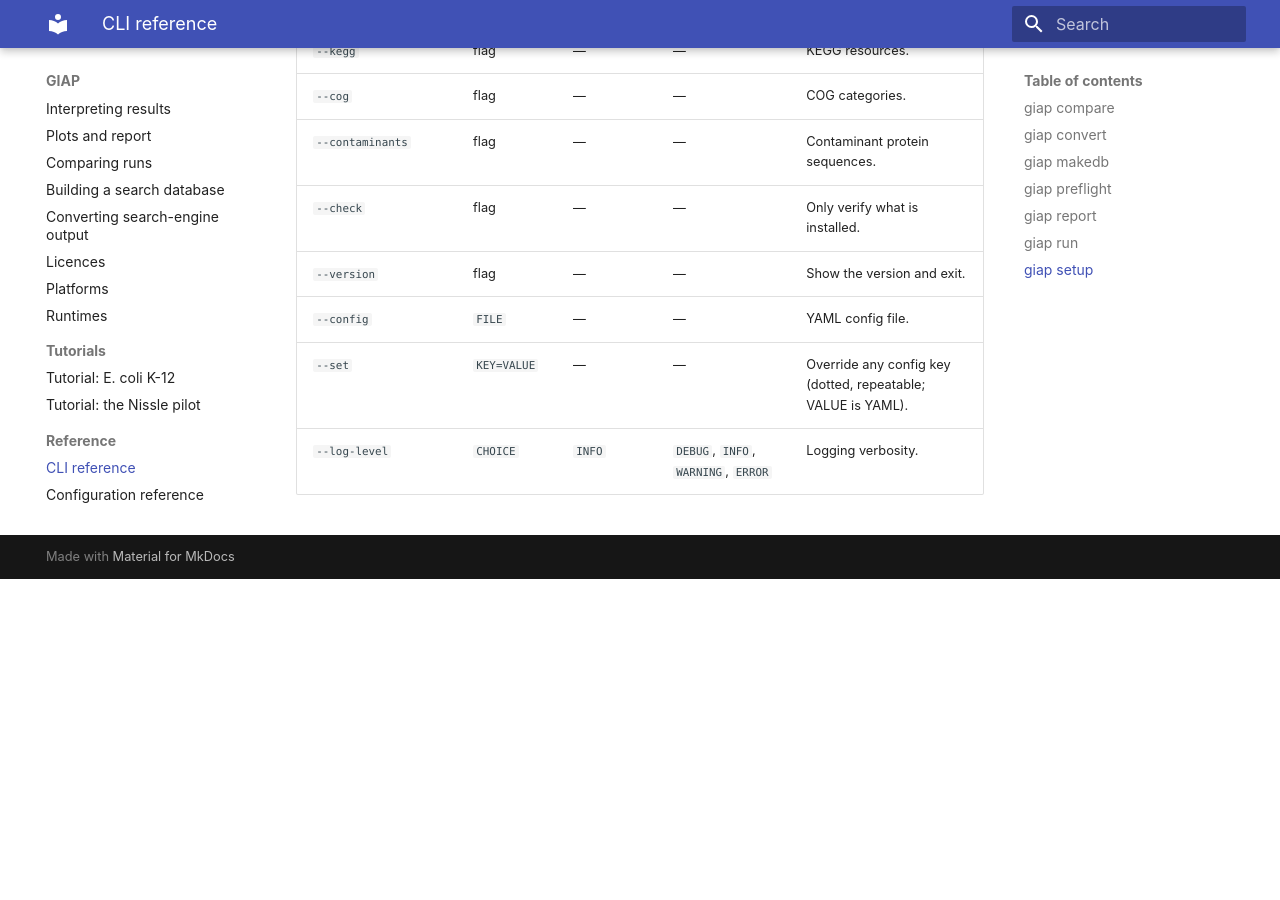
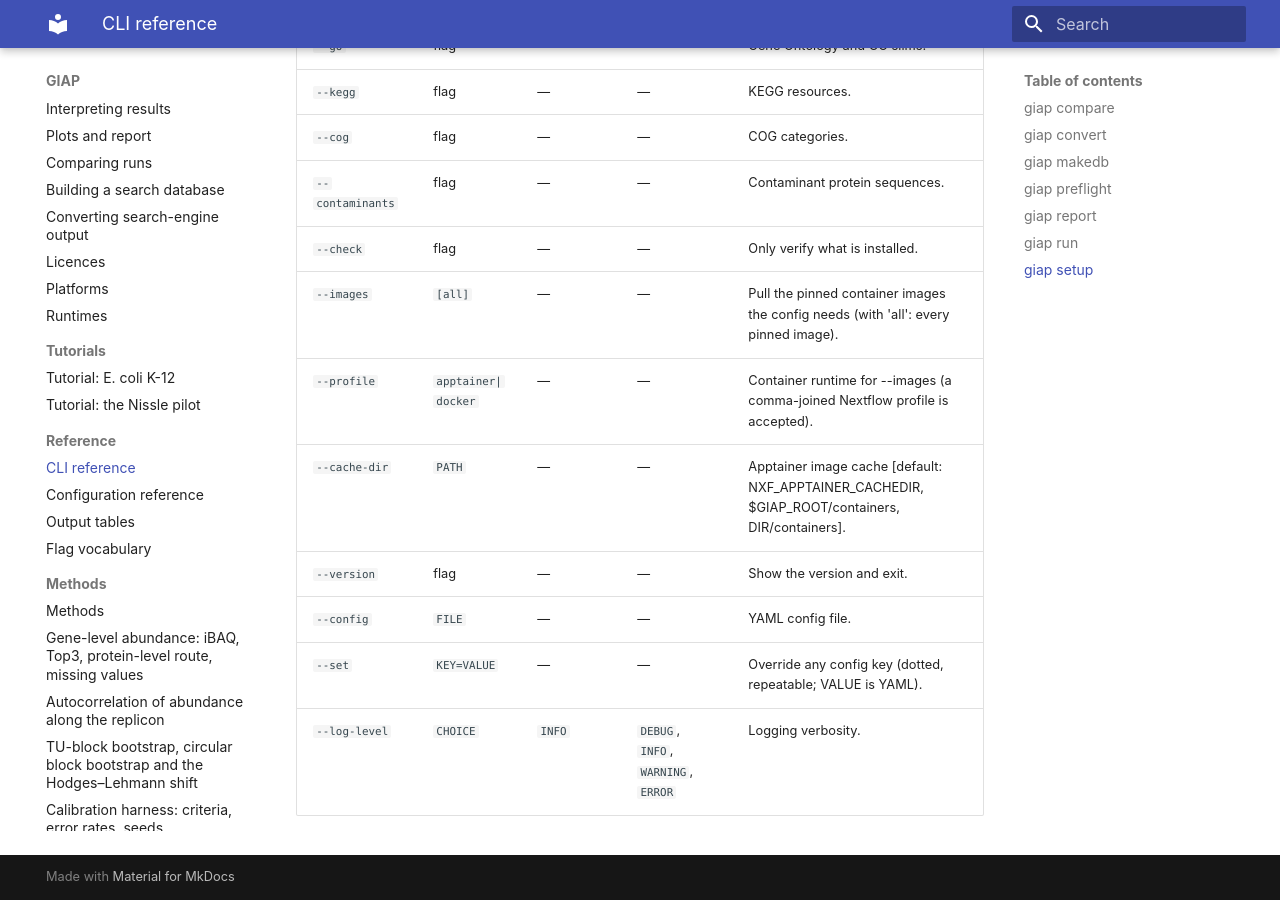
Before and after one commit to khoa-yelo/giap, an MkDocs documentation site: the page built from docs/reference/cli.md, in a window 1280 px wide and 900 px high, scrolled down 6826 px. Built offline with MkDocs 1.6.1 and Material for MkDocs 9.7.7, drawn with Linux system fonts in a browser that asks for light colours; before the commit the page ends 7405 px from its top, so only the background shows below that.

Commit message:
docs(reference): regenerate cli.md for setup --images, --profile, --cache-dir
Agent-Role: implementer
Co-Authored-By: Claude Opus 5.5 <noreply@anthropic.com>
Claude-Session: https://claude.ai/code/session_01PrvuX9xr7fWwMTpHJxPSjm

```diff
--- a/docs/reference/cli.md
+++ b/docs/reference/cli.md
@@ -141,6 +141,9 @@ Download databases and models (writes DIR/db_manifest.json).
 | `--cog` | flag | — | — | COG categories. |
 | `--contaminants` | flag | — | — | Contaminant protein sequences. |
 | `--check` | flag | — | — | Only verify what is installed. |
+| `--images` | `[all]` | — | — | Pull the pinned container images the config needs (with 'all': every pinned image). |
+| `--profile` | `apptainer|docker` | — | — | Container runtime for --images (a comma-joined Nextflow profile is accepted). |
+| `--cache-dir` | `PATH` | — | — | Apptainer image cache [default: NXF_APPTAINER_CACHEDIR, $GIAP_ROOT/containers, DIR/containers]. |
 | `--version` | flag | — | — | Show the version and exit. |
 | `--config` | `FILE` | — | — | YAML config file. |
 | `--set` | `KEY=VALUE` | — | — | Override any config key (dotted, repeatable; VALUE is YAML). |
```
